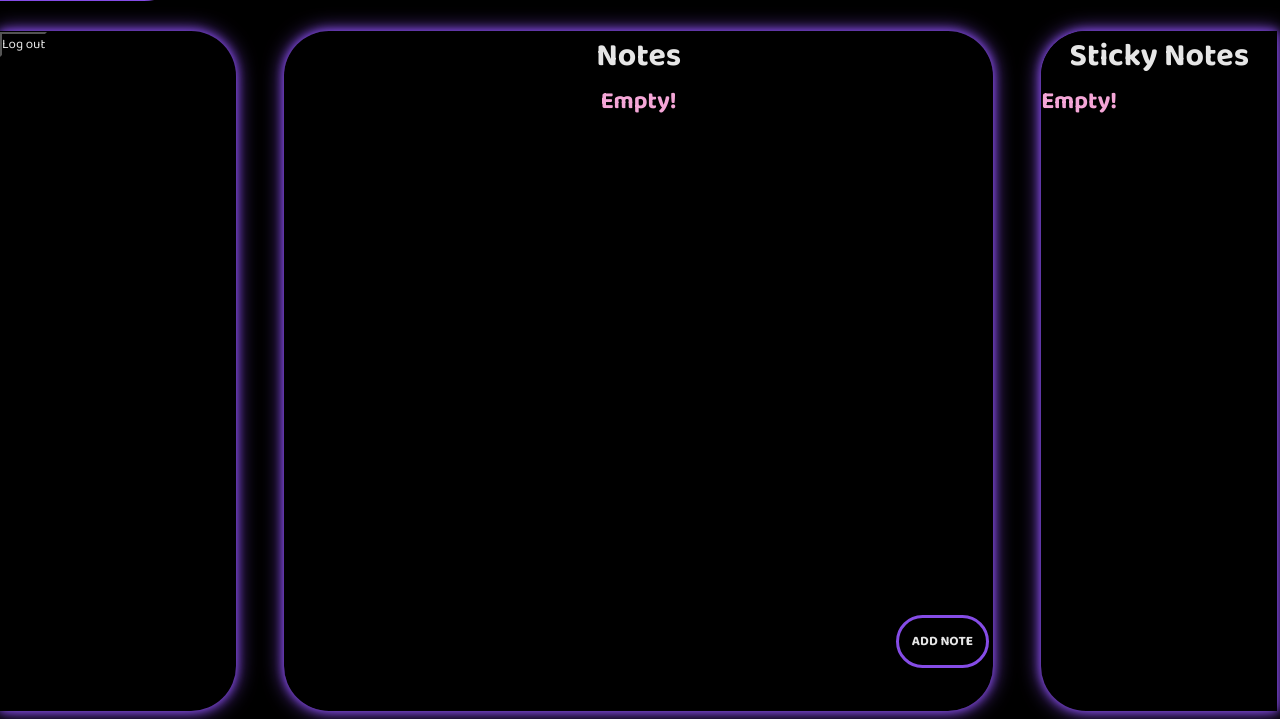
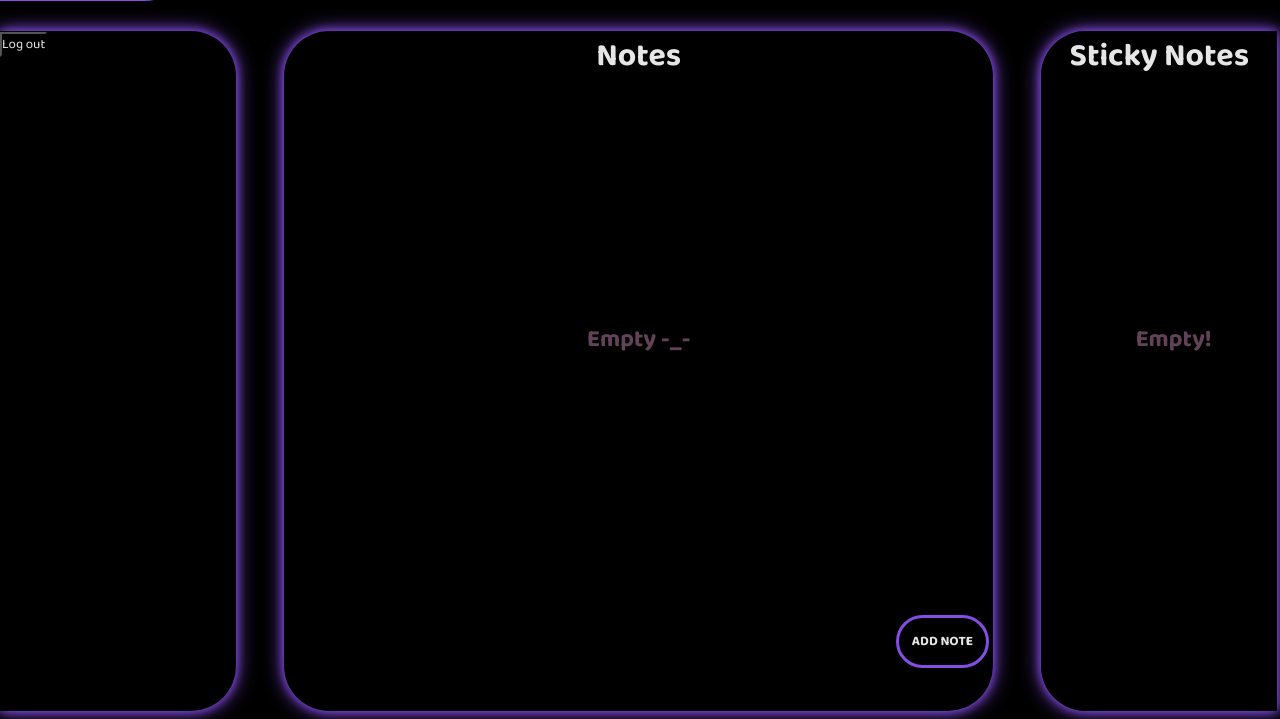
Before and after one commit to ricoderr/NOTE-X, a Django app: page / in a window 1280 px wide. Shown: the part 81-800 px from the top of the page. Run offline with Django 5.2, Linux system fonts and the light colour scheme; a user stored in the database is signed in; data that the repository does not hold is empty.

Commit message:
login issue solved!

```diff
--- a/base/static/css/main.css
+++ b/base/static/css/main.css
@@ -185,6 +185,11 @@ article:hover{
     background-color: var(--s-color);
     color: var(--p-color);
 }
+.SignUprequest{
+    position: relative;
+    top: 35%;
+    opacity: 0.4;
+}
 /* sticky notes --------------------------------------------------------->*/
 .sticky_notes{
     display: flex;
@@ -218,6 +223,12 @@ article:hover{
 .Snotes_item:hover{
     border: 3px solid var(--p-color);
     margin: calc(12% - 2px);
+}
+.Empty_Snotes{
+    position: relative;
+    top: 35%;
+    left: 40%;
+    opacity: 0.4;
 }
 /* ADD NOTE--------------------------------------------------------------> */
 .addnote_background{
--- a/base/templates/home.html
+++ b/base/templates/home.html
@@ -32,8 +32,6 @@
                 {%csrf_token%}
                     <button type="submit">Log out</button>
                 </form>
-            {%else%}
-                <h2>please logIn to create Notes!</h2>
             {%endif%}
 
 
@@ -46,17 +44,19 @@
             <center><h1>Notes</h1></center>
 
             {%for note in notes%}
-            <a href="" class="notes_link"><div class="notes_item">
-                <h2>{{note.Topic}}</h2>
-                <p>{{note.discription}}</p>
-            </div></a>
+                <a href="" class="notes_link"><div class="notes_item">
+                    <h2>{{note.Topic}}</h2>
+                    <p>{{note.discription}}</p>
+                </div></a>
             {%empty%}
-            <h2>Empty!</h2>
+                {%if not user.is_authenticated%}
+                <h2 class="SignUprequest">Please SignUp/In to create/view Notes.</h2>
+                {%else%}
+                <h2 class="SignUprequest">Empty -_-</h2>
+                {%endif%}
             {%endfor%}
             {%if user.is_authenticated%}
                 <button class="addnote_button" id="addnote_button">ADD NOTE</button>
-            {%else%}
-                <h2>Please SignUp/In to create or view you Notes</h2>
             {%endif%}
         </div>
 
@@ -72,7 +72,7 @@
                 <p>{{Snote}}</p>
             </div></a>
             {%empty%}
-            <h2>Empty!</h2>
+            <h2 class="Empty_Snotes">Empty!</h2>
             {%endfor%}
         </div>
 
--- a/base/views.py
+++ b/base/views.py
@@ -7,21 +7,27 @@ from django.contrib.auth import authenticate, login, logout
 
 
 def home(request):
-    notes = Notes.objects.filter(user = request.user)
-    Snotes = Sticky_notes.objects.filter(user = request.user)
-    if request.method =="POST":
-        title_input = request.POST.get("title_input")
-        discription_input = request.POST.get("discription_input")
-        if title_input != "" and discription_input != "":
-            Notes.objects.create(user = request.user ,Topic = title_input, discription = discription_input)
-            messages.success(request, "Note added successfully")
-        else:
-           messages.error(request, "Sorry! Invalid input")
+    if request.user.is_authenticated:
+        notes = Notes.objects.filter(user = request.user)
+        Snotes = Sticky_notes.objects.filter(user = request.user)
+
+        if request.method =="POST":
+            title_input = request.POST.get("title_input")
+            discription_input = request.POST.get("discription_input")
+            if title_input != "" and discription_input != "":
+                Notes.objects.create(user = request.user ,Topic = title_input, discription = discription_input)
+                messages.success(request, "Note added successfully")
+            else:
+                messages.error(request, "Sorry! Invalid input")
+    else:
+        notes = None
+        Snotes = None
+
 
 
     return render(request,"home.html",{"notes": notes,
                                        "Snotes": Snotes,
-                                       "user": request.user})
+                                       "user":request.user})
 
 
 def signUp(request):
```
Also changed, not shown: db.sqlite3.
